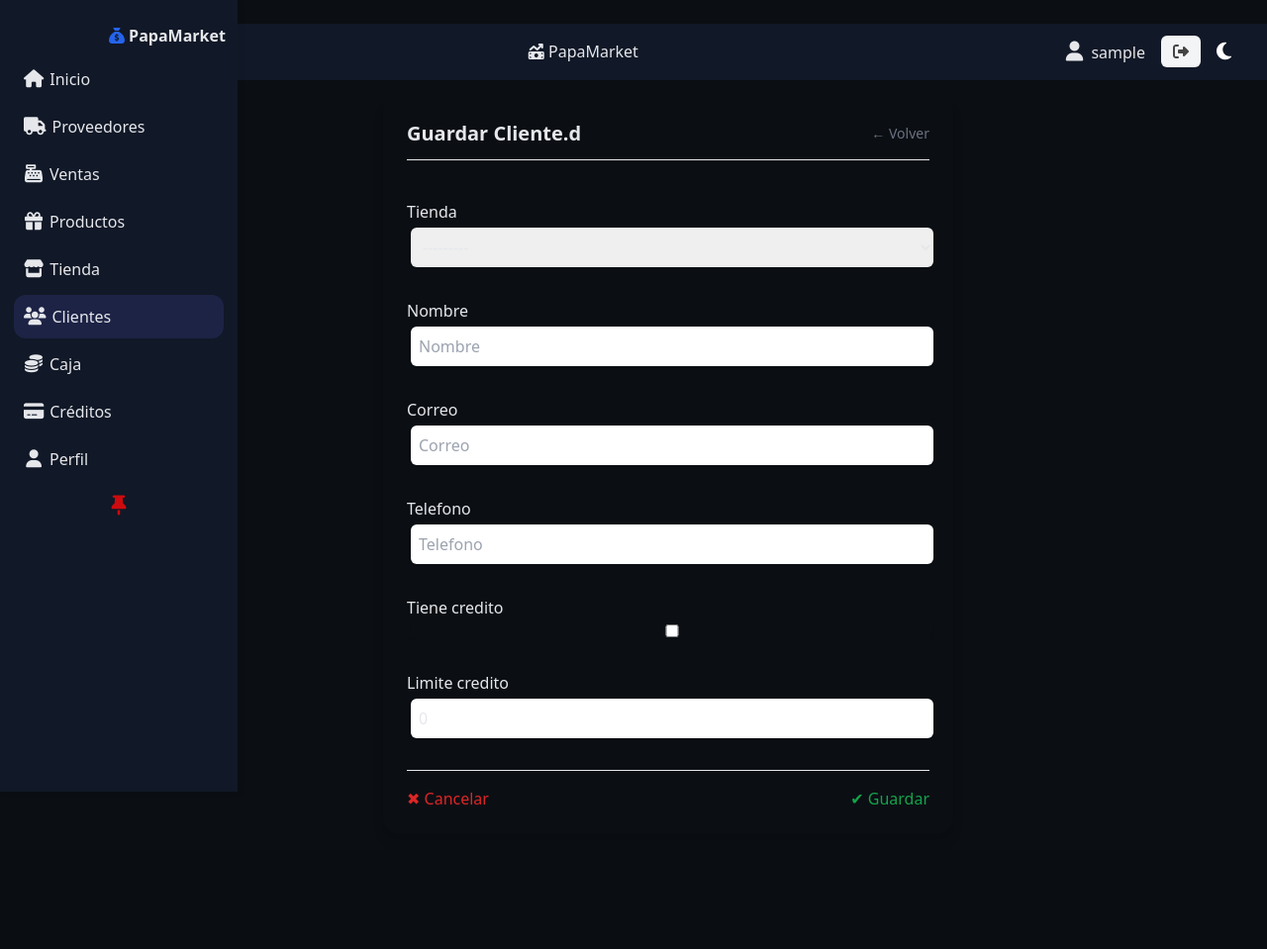
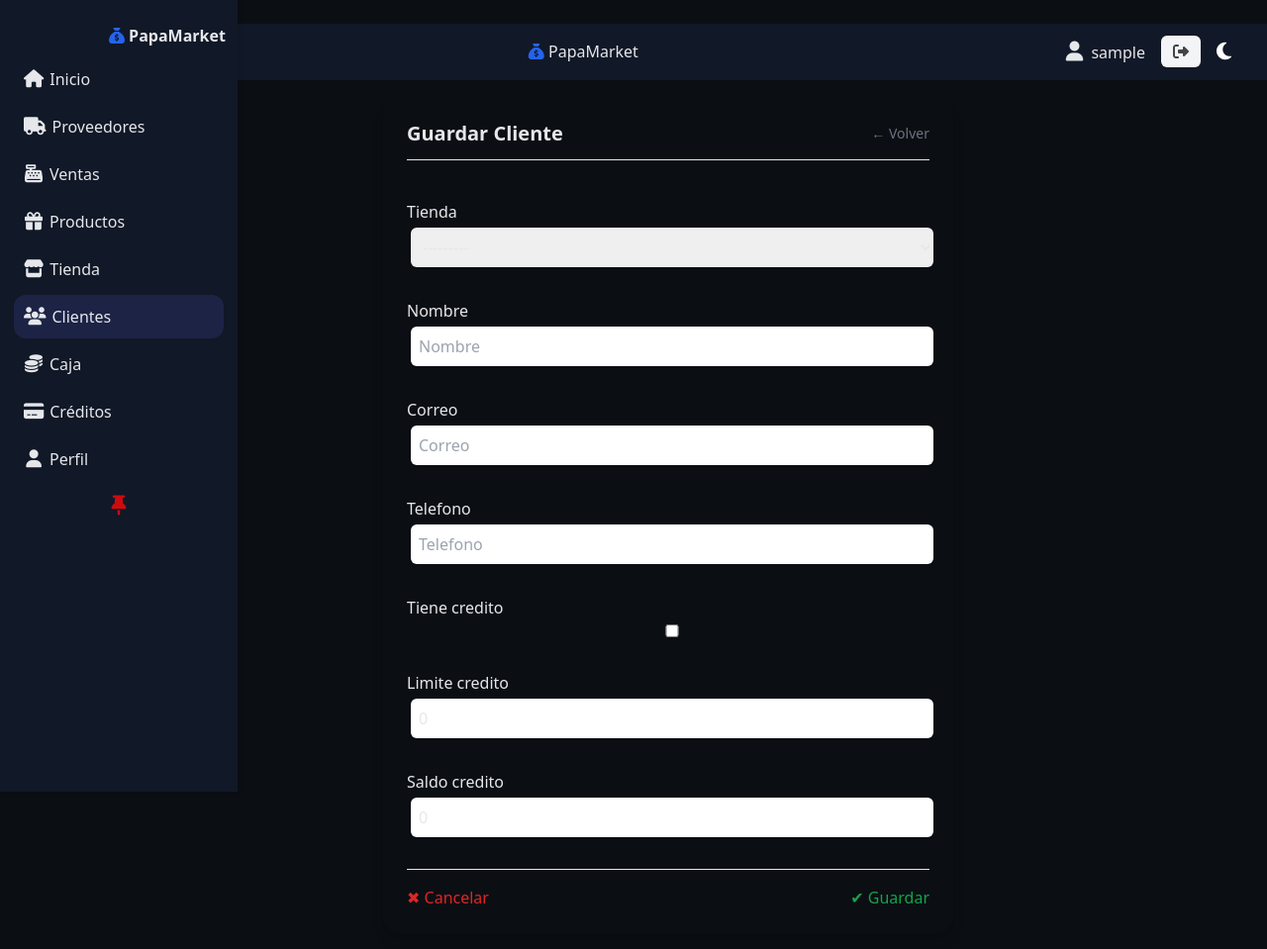
Before and after one commit to DevNuxCode/papamarket, a Django app: page /clientes/crear/ in a window 1280 px wide. Shown: the whole page at 99% size. Before the commit the page ends 813 px from the top, so only its background shows below. Run offline with Django 5.2, Linux system fonts and the light colour scheme; the visitor is signed in with stand-in values (Sample User, id 1); data that the repository does not hold is empty; some libraries are stand-ins or nearby versions.

Commit message:
update-Saldocredit

```diff
--- a/clientes/forms.py
+++ b/clientes/forms.py
@@ -5,4 +5,4 @@
 class ClienteForm(TailwindModelForm):
     class Meta:
         model = Cliente
-        fields = ['tienda','nombre','correo','telefono','tiene_credito','limite_credito']
+        fields = ['tienda','nombre','correo','telefono','tiene_credito','limite_credito', 'saldo_credito']
--- a/clientes/templates/clientes/form.html
+++ b/clientes/templates/clientes/form.html
@@ -1,5 +1,5 @@
 {% extends 'base.html' %}
 {% block content %}
 {% url 'clientes:lista' as lista_url %}
-{% include "components/form_card.html" with title="Guardar Cliente.d" form=form cancel_url=lista_url submit_label="Guardar" %}
+{% include "components/form_card.html" with title="Guardar Cliente" form=form cancel_url=lista_url submit_label="Guardar" %}
 {% endblock %}
--- a/templates/base.html
+++ b/templates/base.html
@@ -2,9 +2,10 @@
 <!doctype html>
 <html lang="es" data-theme="light">
 <head>
+  <link rel="icon" href="/media/favico.png" type="image/png" >
   <meta charset="utf-8">
   <meta name="viewport" content="width=device-width,initial-scale=1">
-  <title>{% block title %}POS{% endblock %}</title>
+  <title>{% block title %}PapaMarket{% endblock %}</title>
   <script src="https://cdn.tailwindcss.com"></script>
   <link rel="stylesheet" href="{% static 'css/site.css' %}">
   <link rel="stylesheet" href="{% static 'css/notifications.css' %}">
@@ -87,7 +88,7 @@
       </button>
     </div>
     <div class="center">
-      <p style="font-family:system-ui, -apple-system, BlinkMacSystemFont, 'Segoe UI', Roboto, Oxygen, Ubuntu, Cantarell, 'Open Sans', 'Helvetica Neue', sans-serif"><span class="logo"><a href="/"><i class="fas fa-money-bill-trend-up text-l"></i></span> PapaMarket</p></a>
+      <p style="font-family:system-ui, -apple-system, BlinkMacSystemFont, 'Segoe UI', Roboto, Oxygen, Ubuntu, Cantarell, 'Open Sans', 'Helvetica Neue', sans-serif"><span class="logo"><a href="/"><i class="fa-solid fa-sack-dollar text-blue-600"></i></span> PapaMarket</p></a>
     </div>
 
     <div class="right pr-5 flex items-center space-x-4">
--- a/ventas/templates/ventas/pos.html
+++ b/ventas/templates/ventas/pos.html
@@ -160,10 +160,10 @@
           <div class="space-y-2">
             {% for venta in ultimas_ventas %}
               <div class="flex justify-between items-center py-2 border-b border-gray-100">
-                <div>
+                <div><a href='/ventas/ticket/{{ venta.id }}'>
                   <span class="font-medium">#{{ venta.id }}</span>
                   <span class="text-gray-600 ml-2">{{ venta.fecha|date:"H:i" }}</span>
-                  <span class="text-gray-600 ml-2">{{ venta.cliente.nombre|default:"Anónimo" }}</span>
+                  <span class="text-gray-600 ml-2">{{ venta.cliente.nombre|default:"Anónimo" }}</a></span>
                 </div>
                 <div class="text-right">
                   <span class="font-semibold">${{ venta.total }}</span>
```
